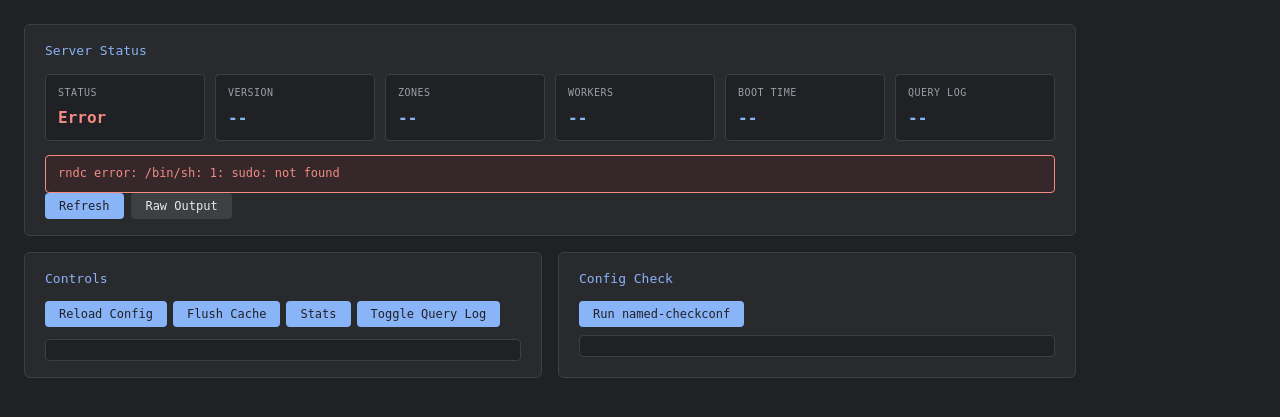
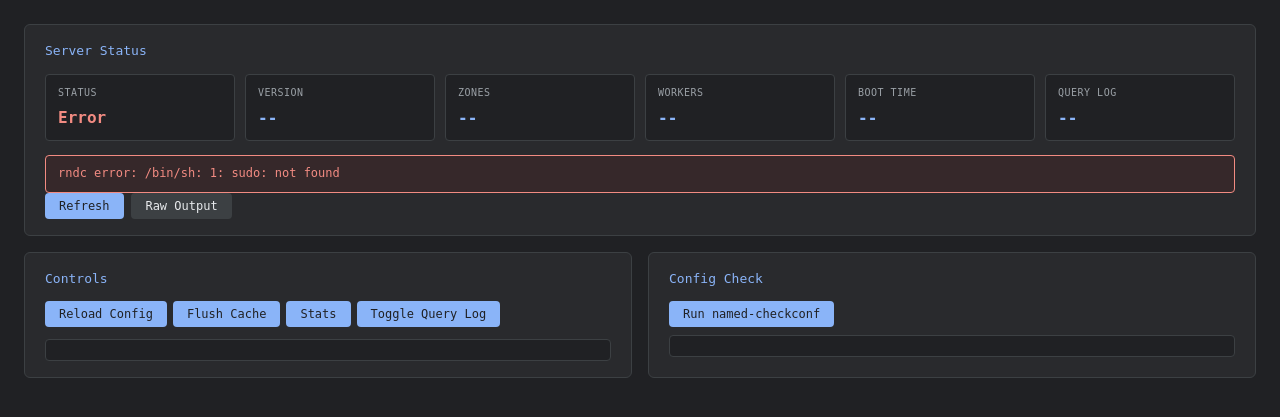
Before and after one commit to himalsimkhada/bind9-webui, a Flask app: page / in a window 1280 px wide. Shown: the part 53-470 px from the top of the page. Run offline with Flask 3, Linux system fonts and the light colour scheme.

Commit message:
Full-width layout: remove 1100px cap on main

```diff
--- a/static/style.css
+++ b/static/style.css
@@ -83,7 +83,7 @@
 }
 .theme-toggle:hover { color: var(--text); border-color: var(--dim); }
 
-main { padding: 24px; max-width: 1100px; }
+main { padding: 24px; width: 100%; max-width: none; }
 
 .view { display: none; }
 .view.active { display: block; }
```
Also changed, not shown: CHANGELOG.md.
